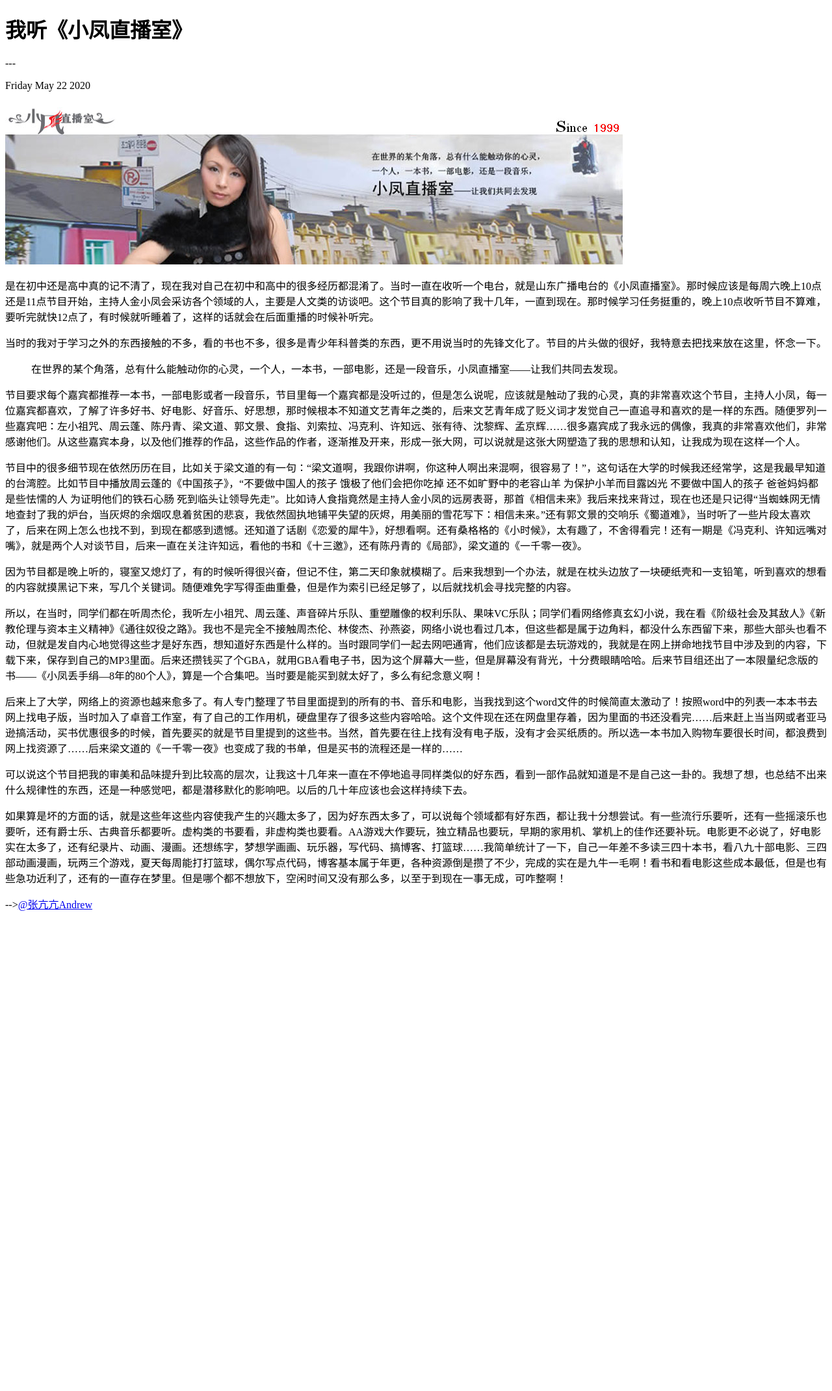
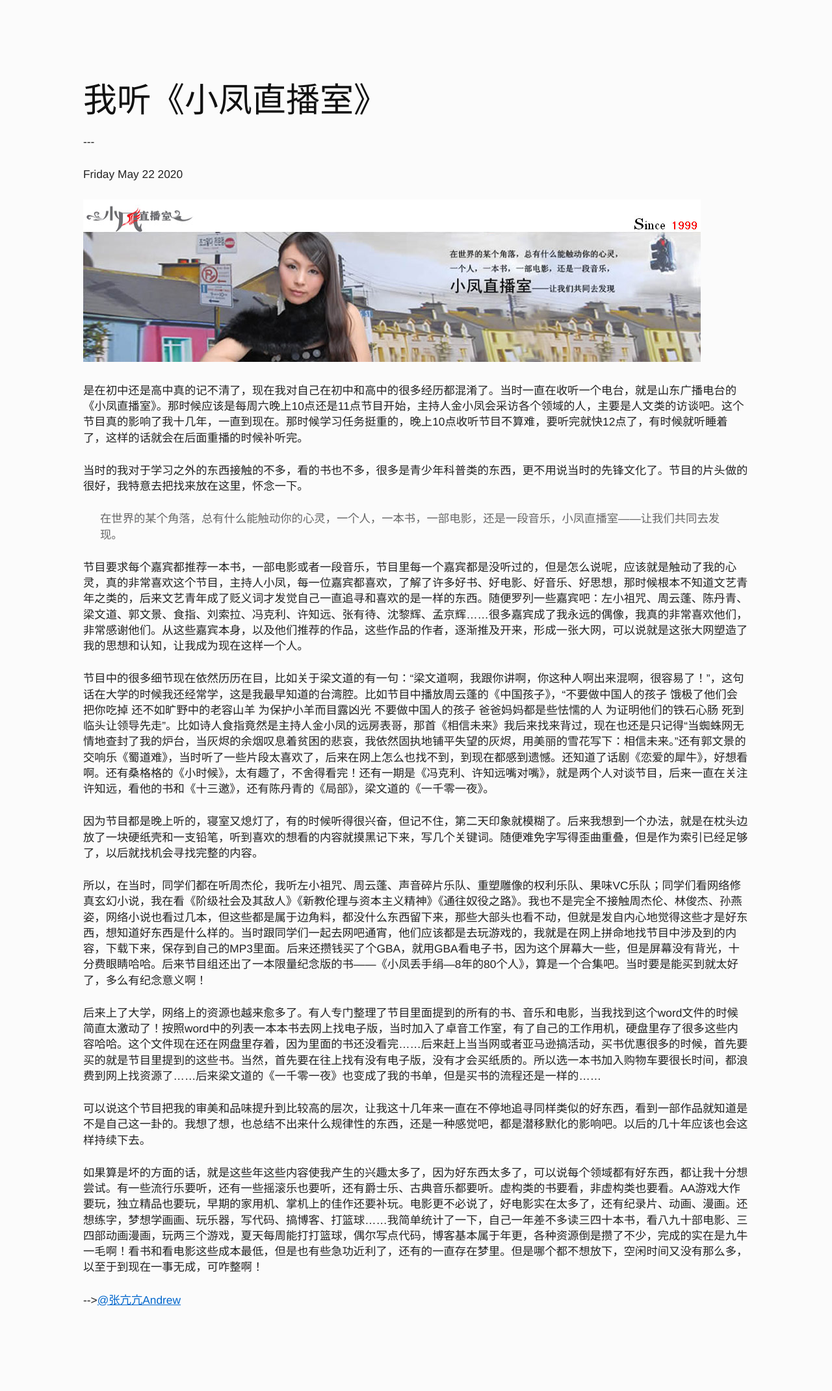
Before and after one commit to zkkandrew/blog-github, a Jekyll site: the page _posts/2020-5-22-我听小凤直播室.html, which Jekyll copies as it is, in a window 1280 px wide. Shown: the whole page at 65% size. Built offline with Jekyll 4.4.1, drawn with Linux system fonts in a browser that asks for light colours; before the commit the page ends 1419 px from its top, so only the background shows below that.

Commit message:
change the src of css

```diff
--- a/_posts/2020-5-22-我听小凤直播室.html
+++ b/_posts/2020-5-22-我听小凤直播室.html
@@ -3,7 +3,7 @@
 	<head>
 		<meta name="viewport" content="width=device-width, initial-scale=1.0">
 		<meta charset="utf-8" />
-		<link rel="stylesheet" type="text/css" href="css/style.css" />
+		<link rel="stylesheet" type="text/css" href="https://github.com/zkkandrew/blog-github/raw/gh-pages/css/style.css" />
 		<title>我听《小凤直播室》</title>
 	</head>
 <body>
```
